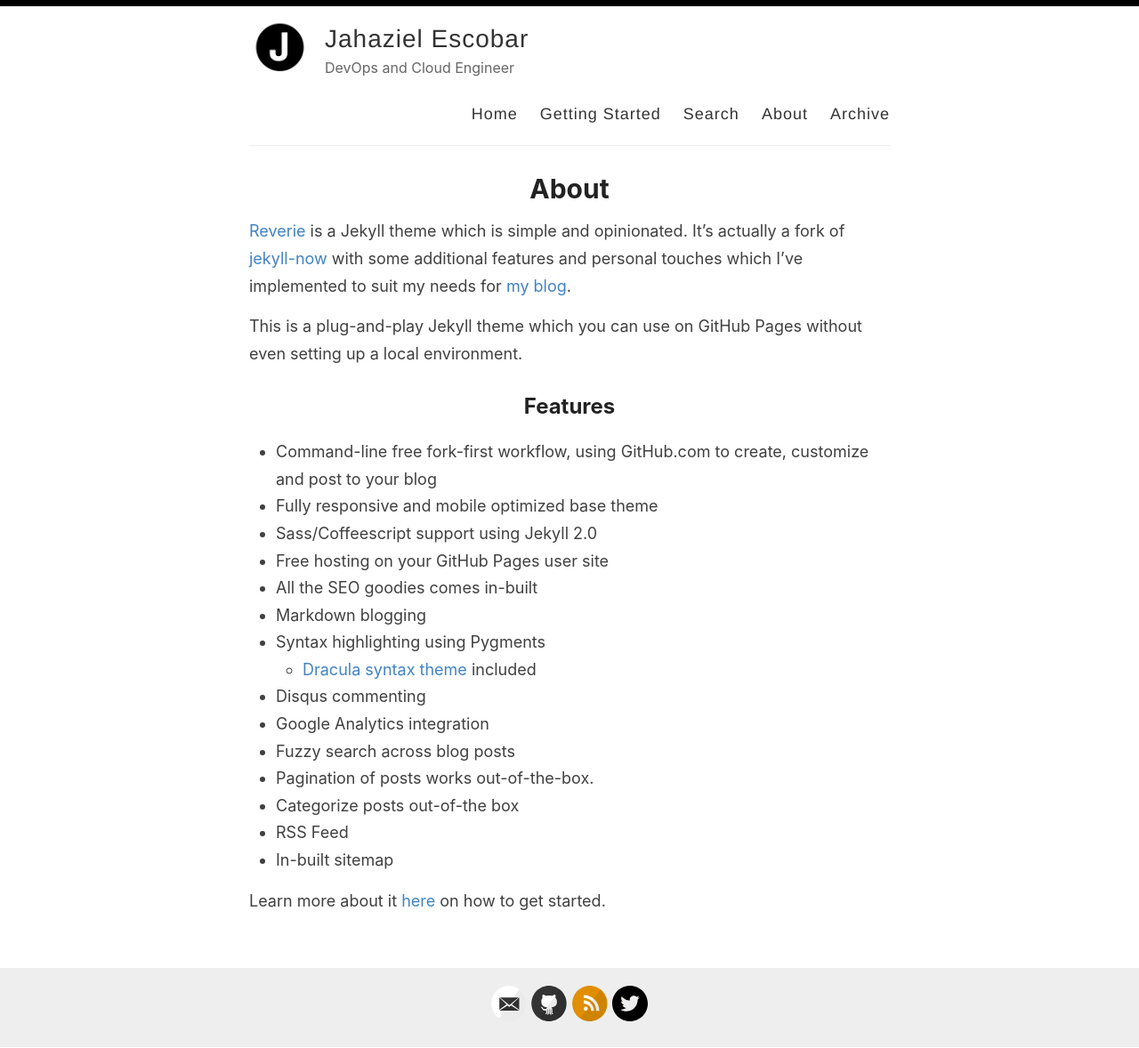
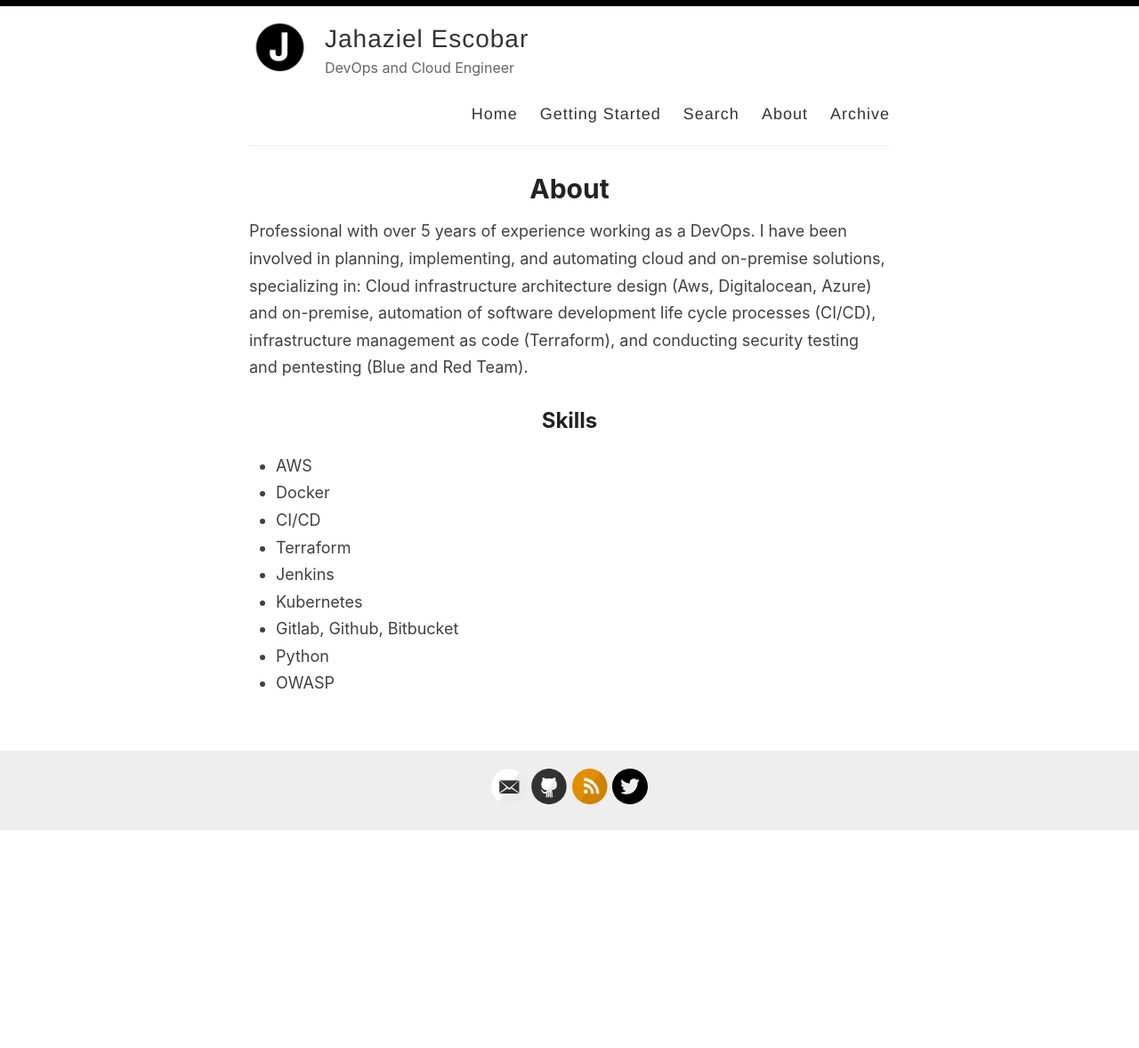
Before and after one commit to osmio7/blog, a Jekyll site: the page built from _pages/about.md, in a window 1280 px wide. Shown: the whole page at 89% size. Built offline with Jekyll 4.4.1, drawn with Linux system fonts in a browser that asks for light colours; after the commit the page ends 934 px from its top, so only the background shows below that.

Commit message:
About me

```diff
--- a/_pages/about.md
+++ b/_pages/about.md
@@ -4,26 +4,16 @@ title: About
 permalink: /about/
 ---
 
-[Reverie](https://github.com/amitmerchant1990/reverie) is a Jekyll theme which is simple and opinionated. It's actually a fork of [jekyll-now](https://github.com/barryclark/jekyll-now) with some additional features and personal touches which I've implemented to suit my needs for [my blog](https://www.amitmerchant.com).
+Professional with over 5 years of experience working as a DevOps. I have been involved in planning, implementing, and automating cloud and on-premise solutions, specializing in: Cloud infrastructure architecture design (Aws, Digitalocean, Azure) and on-premise, automation of software development life cycle processes (CI/CD), infrastructure management as code (Terraform), and conducting security testing and pentesting (Blue and Red Team).
 
-This is a plug-and-play Jekyll theme which you can use on GitHub Pages without even setting up a local environment.
+## Skills
 
-## Features
-
-- Command-line free fork-first workflow, using GitHub.com to create, customize and post to your blog
-- Fully responsive and mobile optimized base theme
-- Sass/Coffeescript support using Jekyll 2.0
-- Free hosting on your GitHub Pages user site
-- All the SEO goodies comes in-built
-- Markdown blogging
-- Syntax highlighting using Pygments
-    - [Dracula syntax theme](https://draculatheme.com/) included
-- Disqus commenting
-- Google Analytics integration
-- Fuzzy search across blog posts
-- Pagination of posts works out-of-the-box.
-- Categorize posts out-of-the box
-- RSS Feed
-- In-built sitemap
-
-Learn more about it [here](https://github.com/amitmerchant1990/reverie) on how to get started.
+- AWS
+- Docker
+- CI/CD
+- Terraform
+- Jenkins
+- Kubernetes
+- Gitlab, Github, Bitbucket
+- Python
+- OWASP
```
